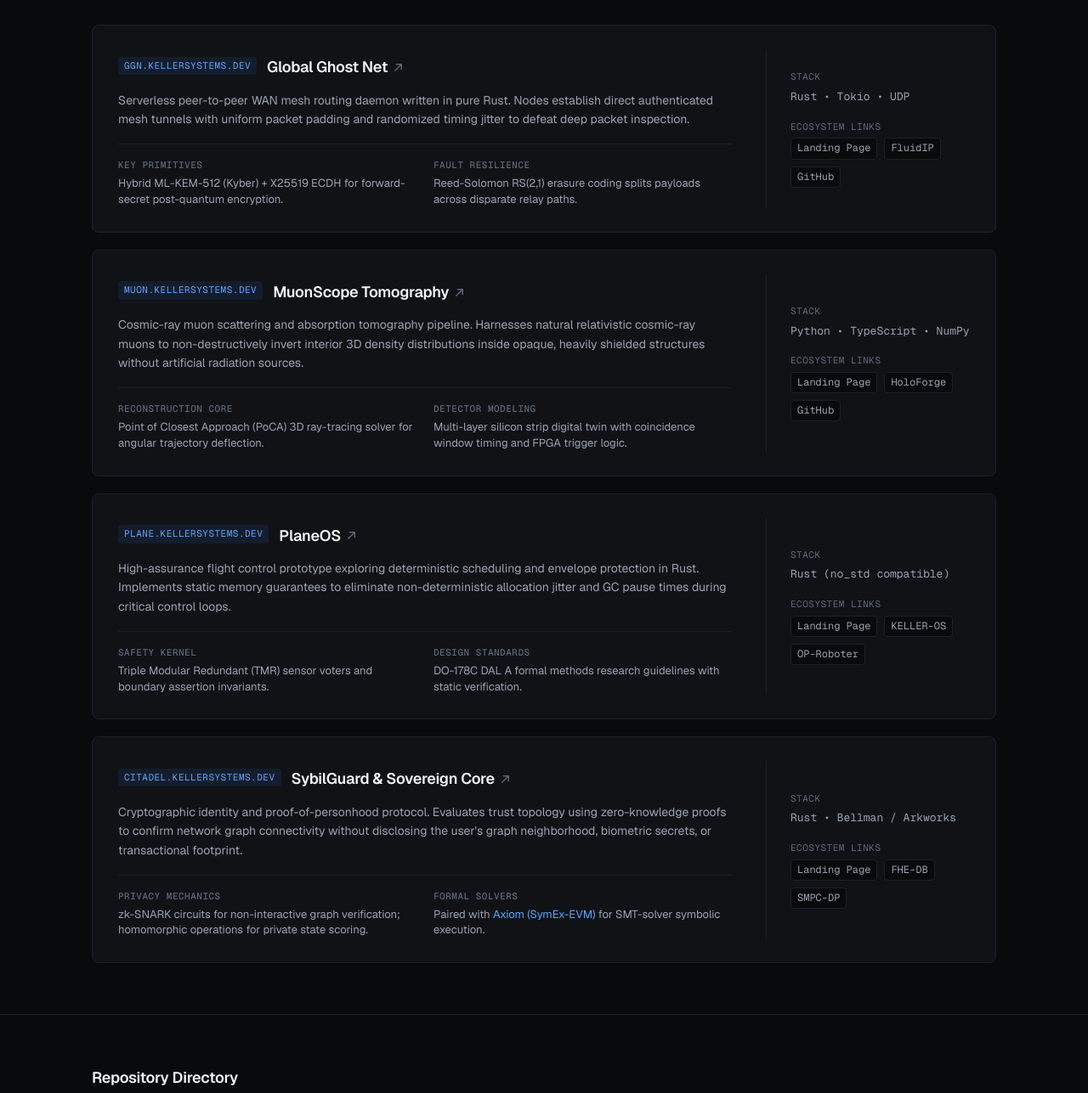
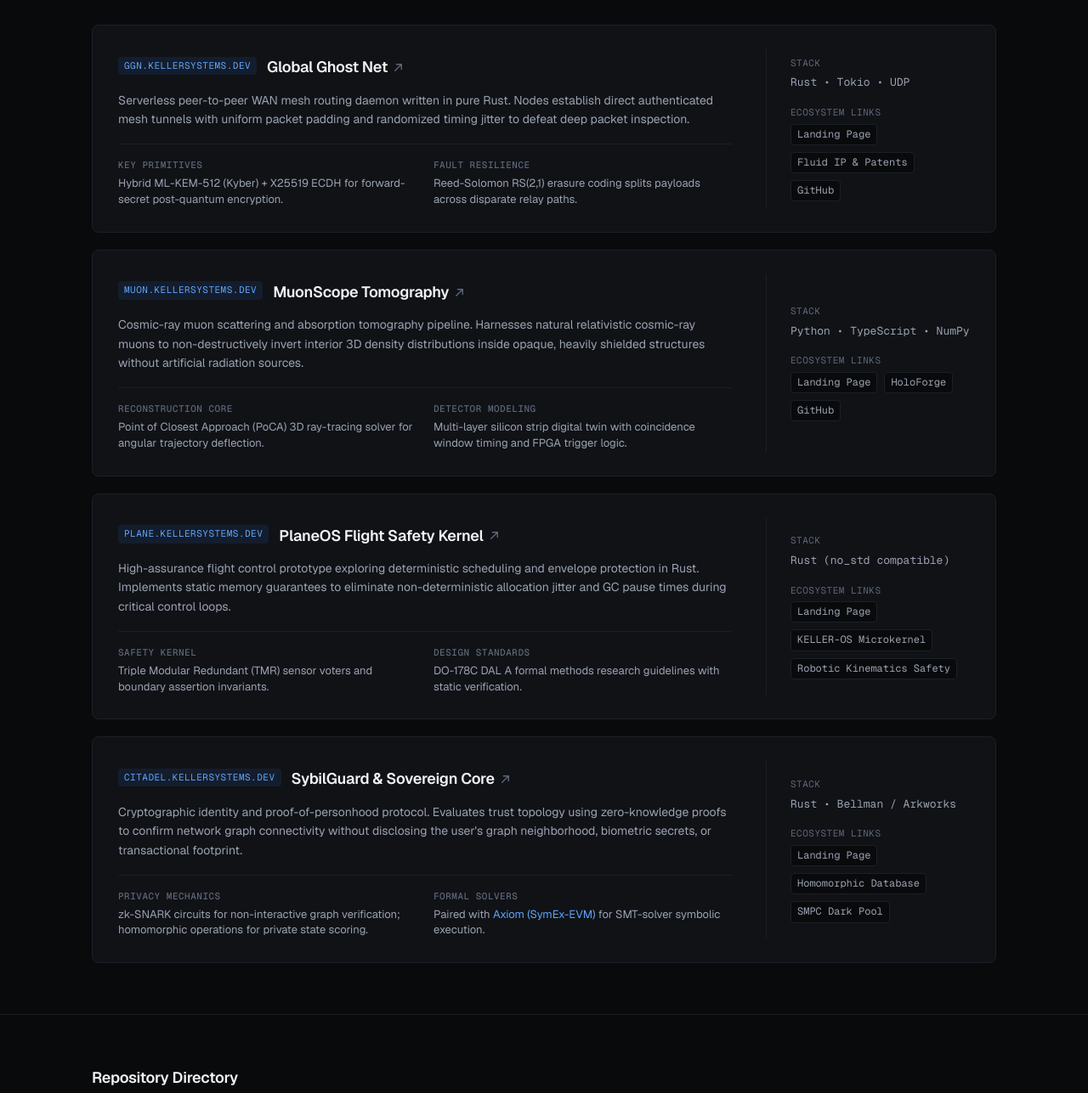
Before and after one commit to KELLERBABG/kellersystems-portal, a plain HTML site: page index.html in a window 1280 px wide. Shown: the part 488-1775 px from the top of the page at 85% size. Drawn offline with nearby package versions, Linux system fonts and the light colour scheme.

Commit message:
Update index.html featured cards with full descriptive engineering names

```diff
--- a/index.html
+++ b/index.html
@@ -100,7 +100,7 @@
                 <span class="aside-label">Ecosystem Links</span>
                 <div class="aside-links">
                   <a href="https://ggn.kellersystems.dev">Landing Page</a>
-                  <a href="https://patent.kellersystems.dev">FluidIP</a>
+                  <a href="https://patent.kellersystems.dev">Fluid IP &amp; Patents</a>
                   <a href="https://github.com/KELLERBABG/Global-Ghost-Net">GitHub</a>
                 </div>
               </div>
@@ -149,14 +149,14 @@
             </div>
           </article>
 
-          <!-- PlaneOS -->
+          <!-- PlaneOS Flight Safety Kernel -->
           <article class="project-card">
             <div class="card-main">
               <div class="project-header">
                 <span class="project-tag">plane.kellersystems.dev</span>
                 <h2 class="project-name">
                   <a href="https://plane.kellersystems.dev" target="_blank" rel="noopener noreferrer">
-                    PlaneOS
+                    PlaneOS Flight Safety Kernel
                     <svg class="arrow" width="13" height="13" viewBox="0 0 12 12" fill="none"><path d="M2.5 9.5L9.5 2.5M9.5 2.5H4M9.5 2.5V8" stroke="currentColor" stroke-width="1.25" stroke-linecap="round" stroke-linejoin="round"/></svg>
                   </a>
                 </h2>
@@ -184,8 +184,8 @@
                 <span class="aside-label">Ecosystem Links</span>
                 <div class="aside-links">
                   <a href="https://plane.kellersystems.dev">Landing Page</a>
-                  <a href="https://kernel.kellersystems.dev">KELLER-OS</a>
-                  <a href="https://kinematics.kellersystems.dev">OP-Roboter</a>
+                  <a href="https://kernel.kellersystems.dev">KELLER-OS Microkernel</a>
+                  <a href="https://kinematics.kellersystems.dev">Robotic Kinematics Safety</a>
                 </div>
               </div>
             </div>
@@ -226,8 +226,8 @@
                 <span class="aside-label">Ecosystem Links</span>
                 <div class="aside-links">
                   <a href="https://citadel.kellersystems.dev">Landing Page</a>
-                  <a href="https://fhe.kellersystems.dev">FHE-DB</a>
-                  <a href="https://enclave.kellersystems.dev">SMPC-DP</a>
+                  <a href="https://fhe.kellersystems.dev">Homomorphic Database</a>
+                  <a href="https://enclave.kellersystems.dev">SMPC Dark Pool</a>
                 </div>
               </div>
             </div>
```
